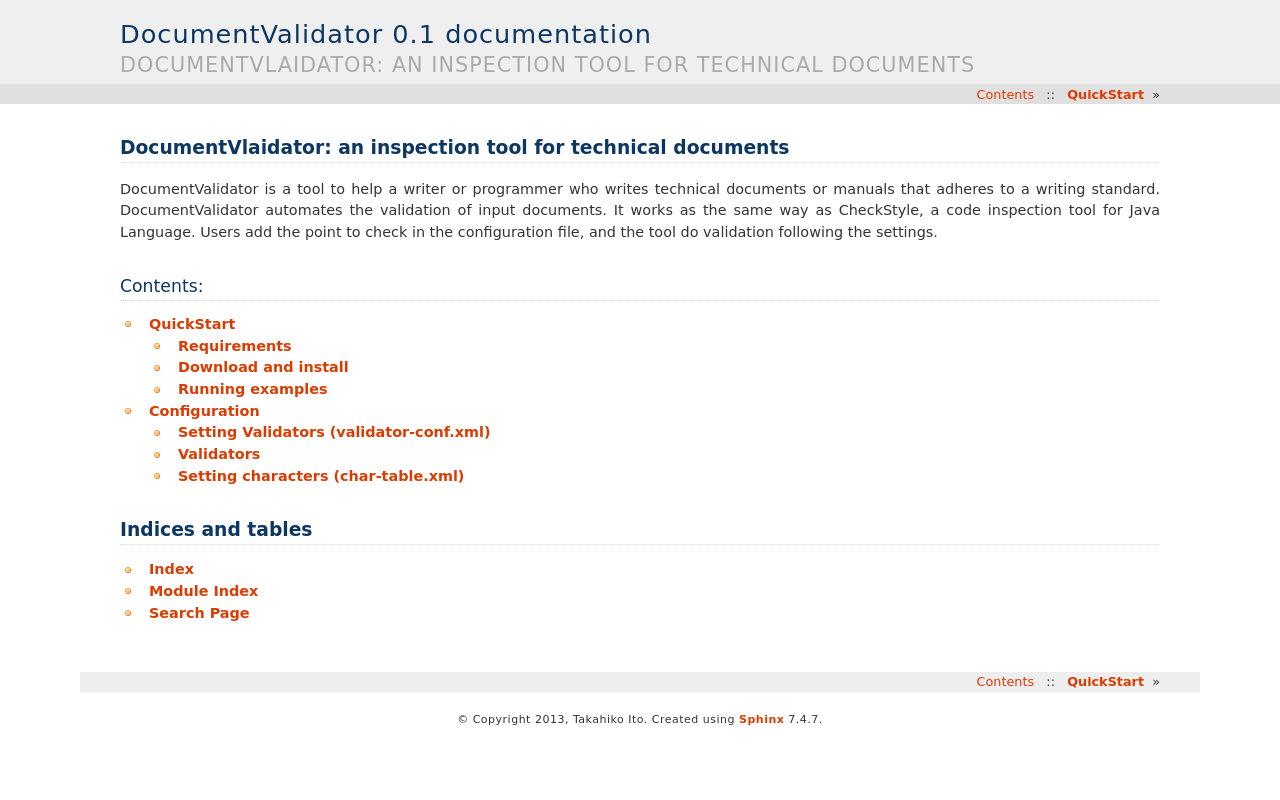
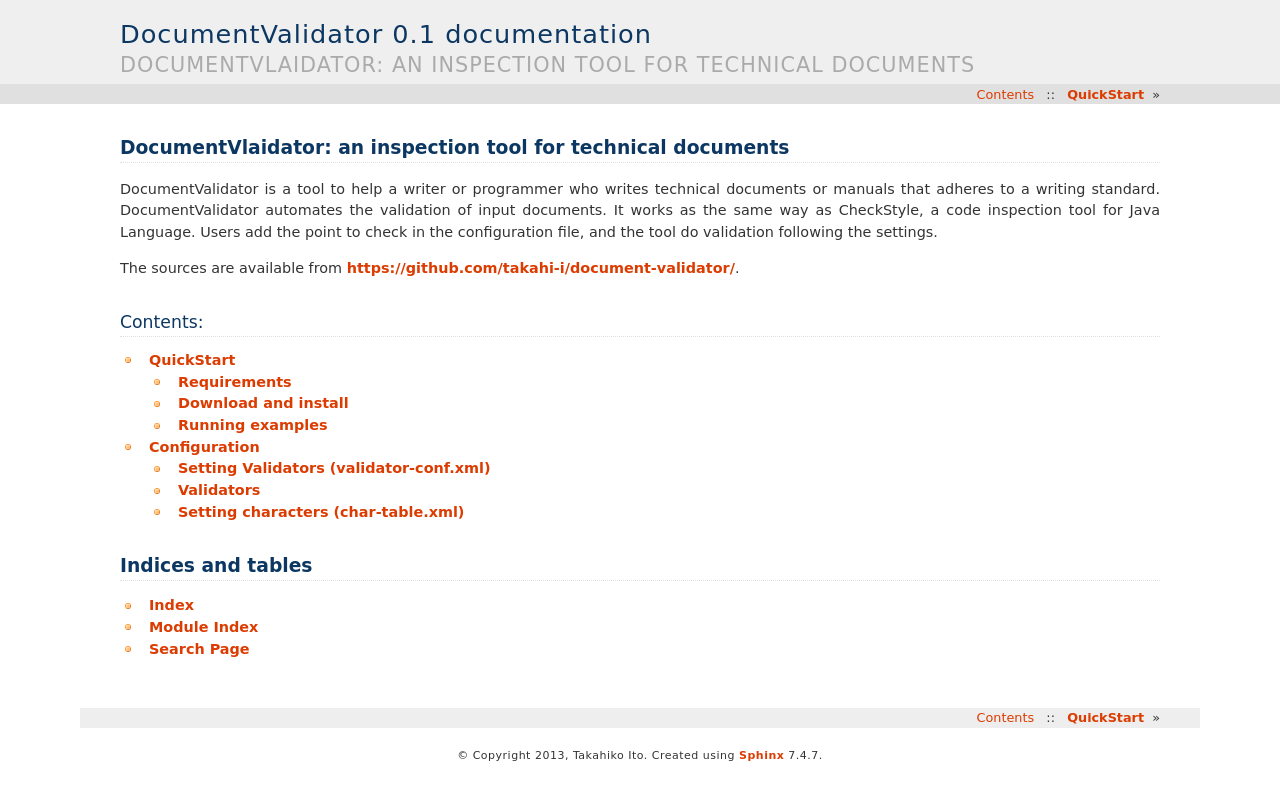
Before and after one commit to redpen-cc/redpen-doc, a Sphinx documentation site: the page built from source/index.rst, in a window 1280 px wide. Shown: the top 800 px of the page. Built offline with Sphinx 7.4.7, drawn with Linux system fonts in a browser that asks for light colours.

Commit message:
Add location of DocumentValidator repository

```diff
--- a/source/index.rst
+++ b/source/index.rst
@@ -7,6 +7,8 @@
 ==============================================================
 
 DocumentValidator is a tool to help a writer or programmer who writes technical documents or manuals that adheres to a writing standard. DocumentValidator automates the validation of input documents. It works as the same way as CheckStyle, a code inspection tool for Java Language. Users add the point to check in the configuration file, and the tool do validation following the settings.
+
+The sources are available from https://github.com/takahi-i/document-validator/.
 
 Contents:
 ------------
```
